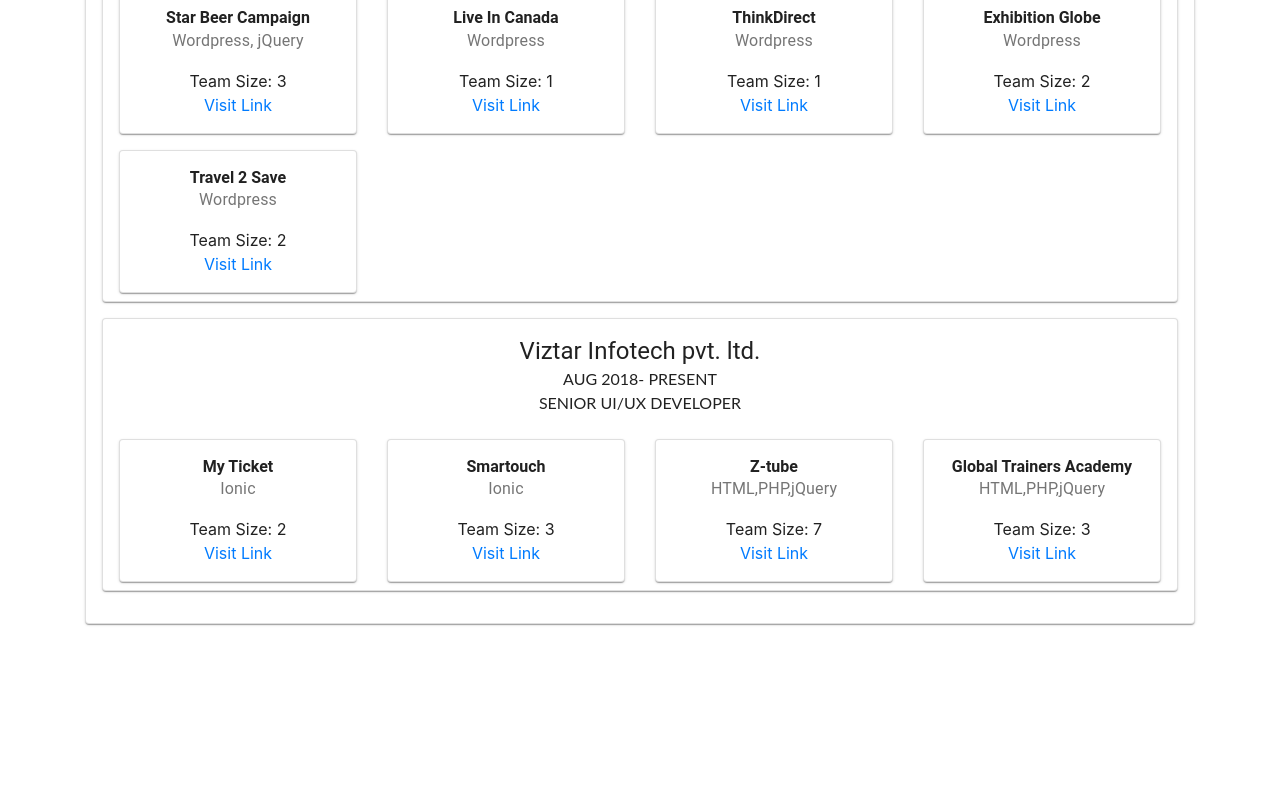
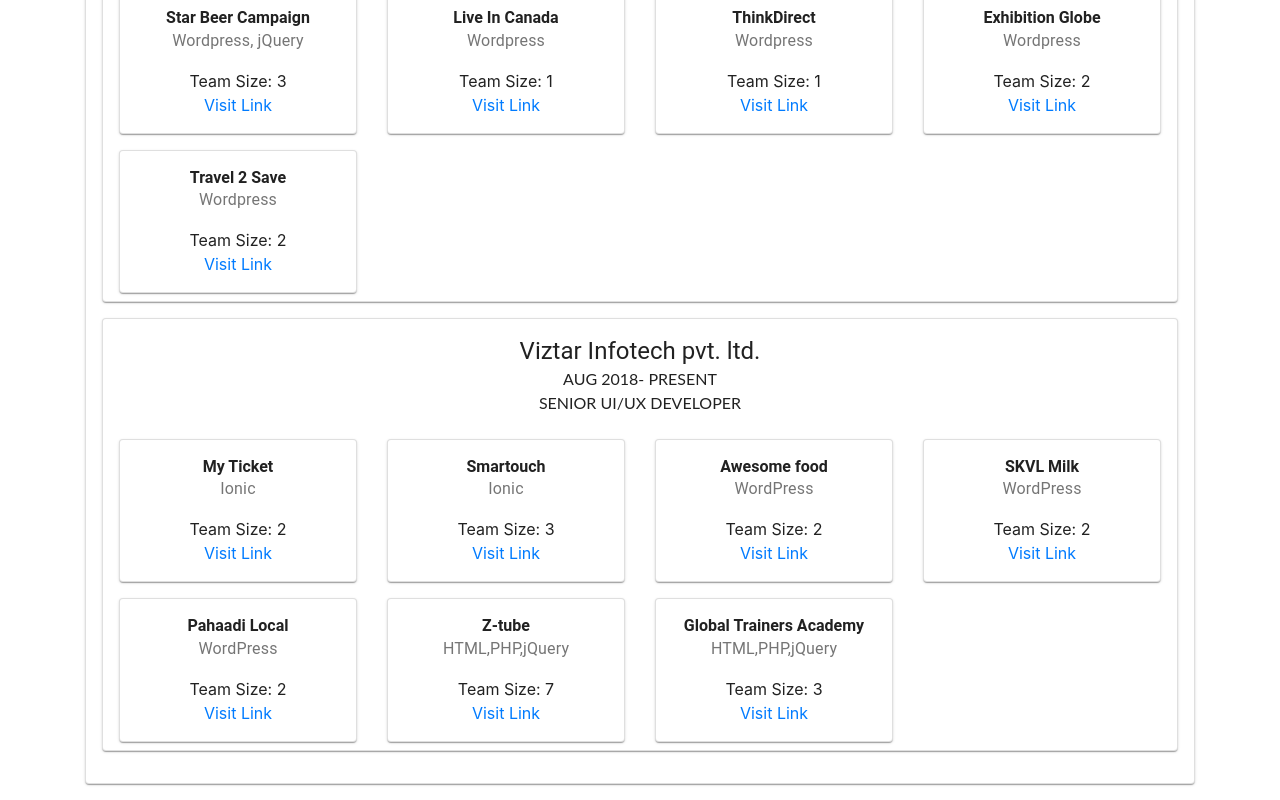
Before and after one commit to dastansandso/react-sslb25, a React (Create React App) app: page / in a window 1280 px wide. Shown: the part 2151-2951 px from the top of the page. Before the commit the page ends 2791 px from the top, so only its background shows below. Built offline with nearby package versions, Linux system fonts and the light colour scheme.

Commit message:
1 file modified

```diff
--- a/data/data.js
+++ b/data/data.js
@@ -215,7 +215,7 @@
     },
     {
       companyName: "Viztar Infotech pvt. ltd.",
-       Startpoint: "Aug 2018",
+      Startpoint: "Aug 2018",
       Endpoint: "present",
       Role: "Senior UI/UX Developer",
       projects: [
@@ -230,6 +230,24 @@
           TeamSize: "3",
           TechnologyUsed: "Ionic",
           ExternalLink: "https://www.smartouch.world"
+        },
+        {
+          ProjectName: " Awesome food",
+          TeamSize: 2,
+          TechnologyUsed: " WordPress",
+          ExternalLink: "http://www.awesomefood.in/"
+        },
+        {
+          ProjectName: " SKVL Milk",
+          TeamSize: 2,
+          TechnologyUsed: " WordPress ",
+          ExternalLink: ""
+        },
+        {
+          ProjectName: " Pahaadi Local",
+          TeamSize: " 2",
+          TechnologyUsed: "WordPress",
+          ExternalLink: "http://viztarinfotech.com/templates/pahadilocal"
         },
         {
           ProjectName: "Z-tube",
```
